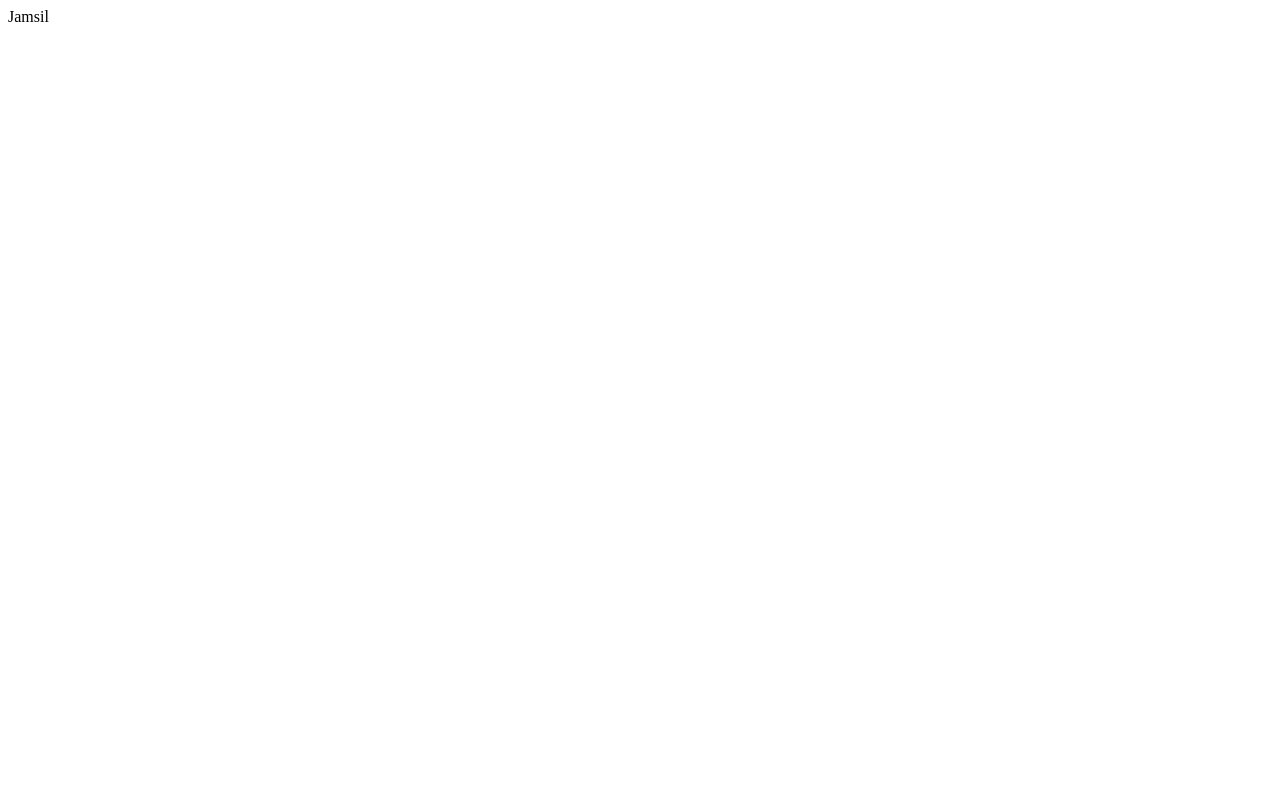
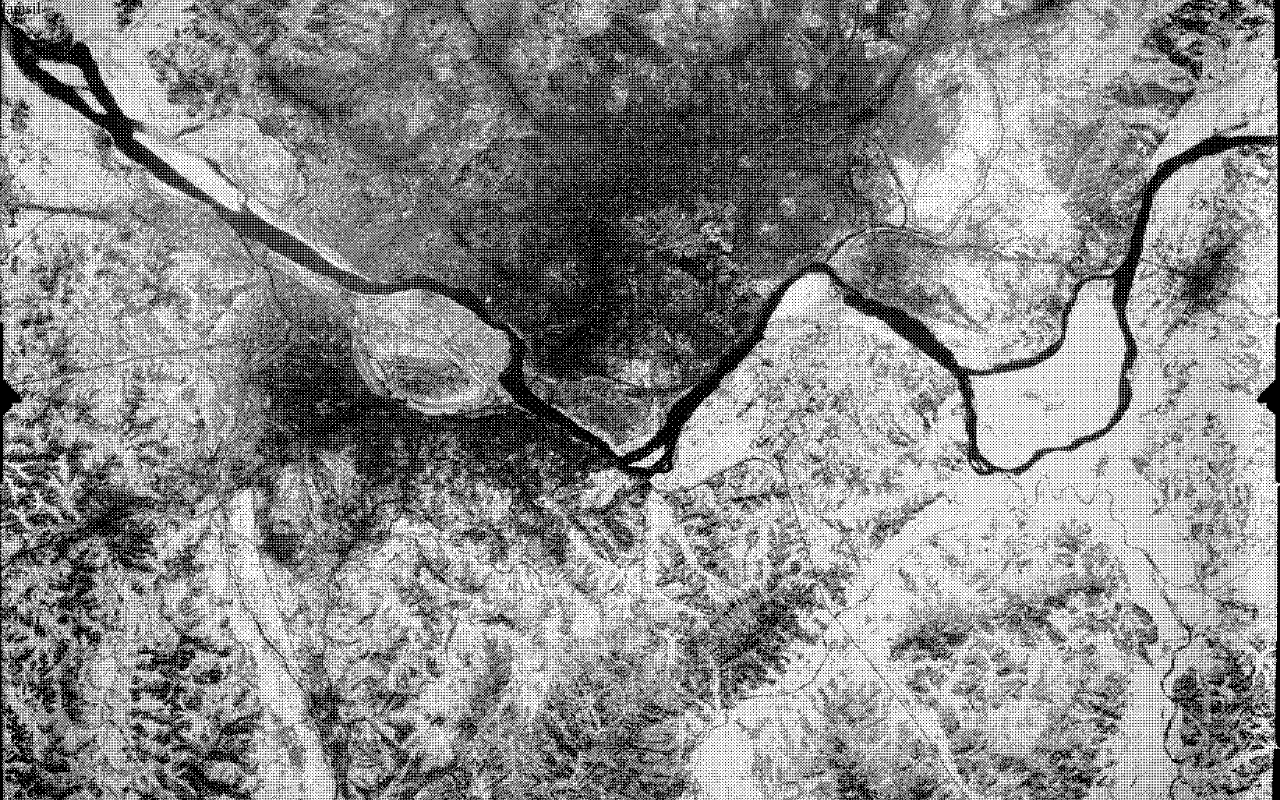
Before and after one commit to hyejoonhwang/DynamicWebDev, a plain HTML site: page project2/hometown-prj/index.html in a window 1280 px wide. Drawn offline with Linux system fonts and the light colour scheme.

Commit message:
style.css

```diff
--- a/project2/hometown-prj/index.html
+++ b/project2/hometown-prj/index.html
@@ -1,12 +1,9 @@
 <html>
     <head>
-        <title>
-            my hometown, jamsil
-        </title>
+        <title>my hometown, jamsil</title>
+        <link rel="stylesheet" href="style.css" />
     </head>
     <body>
-        <background src="bitmap-jamsil.png" />
-        <!-- <img src="bitmap-jamsil.png" /> -->
 
         <p>
             Jamsil
--- /dev/null
+++ b/project2/hometown-prj/style.css
@@ -0,0 +1,8 @@
+body {
+    background-image: url("bitmap-jamsil.png");
+    background-size: cover;
+    background-position: center;
+    background-repeat: no-repeat;
+    background-attachment: fixed;
+    margin: 0;
+}
```
